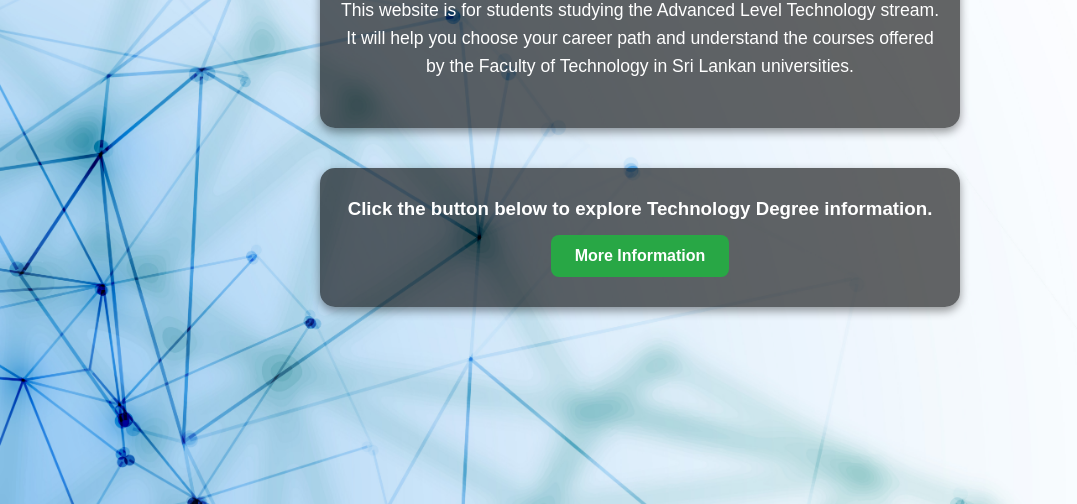
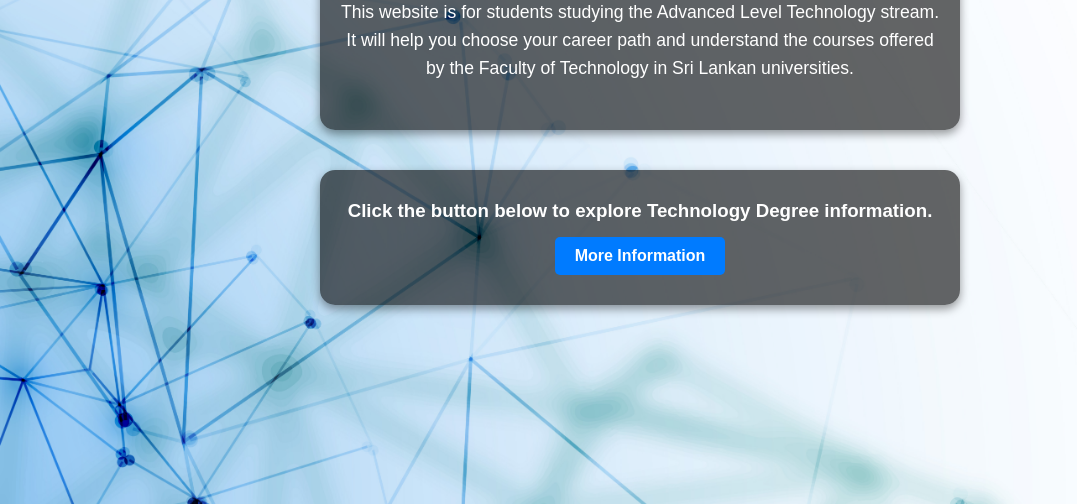
Before and after one commit to kaveeboy94/lasttest, a plain HTML site: page one.html in a window 1280 px wide. Shown: the part 336-840 px from the top of the page, without its empty margins (0-1077 px from the left). Drawn offline with Linux system fonts and the light colour scheme.

Commit message:
Update one.html

```diff
--- a/one.html
+++ b/one.html
@@ -105,7 +105,18 @@
 
   <div class="container">
     <h3>Click the button below to explore Technology Degree information.</h3>
-   <a href="info.html" class="button">More Information</a>
+    <a href="info.html" style="
+  display: inline-block;
+  background-color: #007bff;
+  color: white;
+  padding: 10px 20px;
+  border-radius: 5px;
+  text-decoration: none;
+  font-weight: bold;
+  font-size: 16px;
+  text-align: center;
+  cursor: pointer;
+">More Information</a>
 
 </div>
 
```
